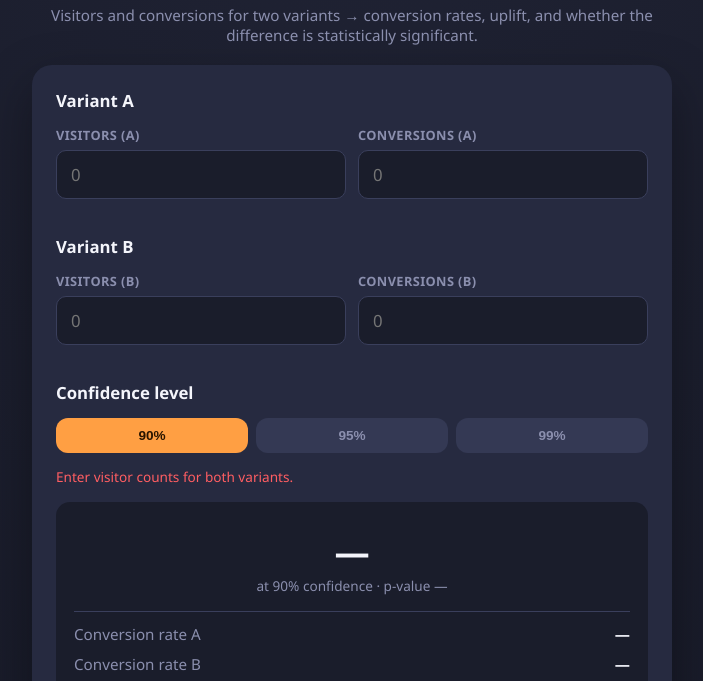
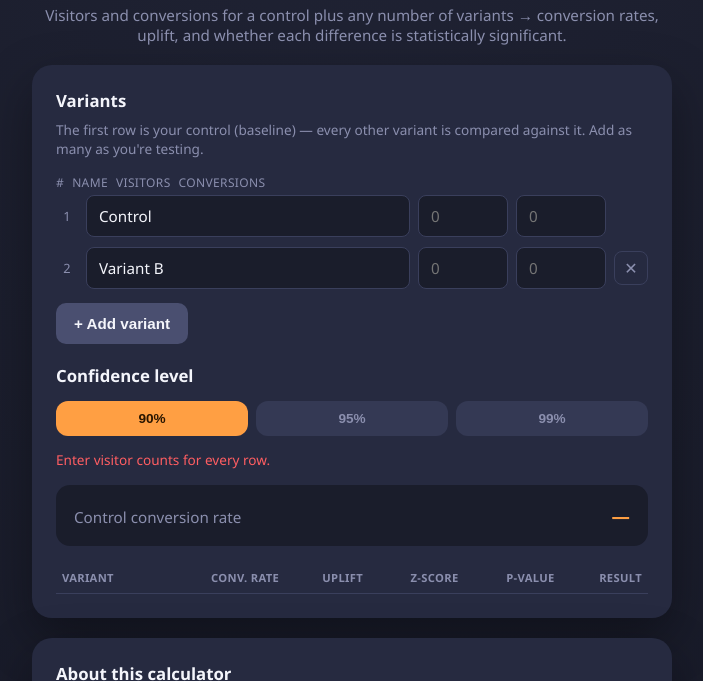
Before and after one commit to kaijxnes/Project-1, a plain HTML site: page ab-test-significance.html in a window 1280 px wide. Both pictures are taken after a click on the button "90%". Shown: the part 109-790 px from the top of the page, without its empty margins (288-991 px from the left). Drawn offline with Linux system fonts and the light colour scheme.

Commit message:
Support unlimited variants in A/B Test Significance Calculator (#24)
Replace the fixed Variant A/B inputs with a dynamic control + N-variant
row list, so each added variant is compared against the control via its
own two-proportion z-test.


Claude-Session: https://claude.ai/code/session_01EVbYo7gdCqnTWQhwH6Xdup

Co-authored-by: Claude <noreply@anthropic.com>

```diff
--- a/ab-test-significance.html
+++ b/ab-test-significance.html
@@ -11,17 +11,17 @@
 <meta charset="UTF-8">
 <meta name="viewport" content="width=device-width, initial-scale=1.0">
 <title>A/B Test Significance Calculator</title>
-<meta name="description" content="Check whether an A/B test result is statistically significant using a two-proportion z-test — conversion rates, uplift, z-score and p-value.">
+<meta name="description" content="Check whether an A/B (or A/B/n) test result is statistically significant using a two-proportion z-test — conversion rates, uplift, z-score and p-value for any number of variants.">
 <link rel="canonical" href="https://lotsofcalcs.com/ab-test-significance.html">
 <meta property="og:type" content="website">
 <meta property="og:site_name" content="Lots Of Calcs">
 <meta property="og:title" content="A/B Test Significance Calculator">
-<meta property="og:description" content="Check whether an A/B test result is statistically significant using a two-proportion z-test — conversion rates, uplift, z-score and p-value.">
+<meta property="og:description" content="Check whether an A/B (or A/B/n) test result is statistically significant using a two-proportion z-test — conversion rates, uplift, z-score and p-value for any number of variants.">
 <meta property="og:url" content="https://lotsofcalcs.com/ab-test-significance.html">
 <meta property="og:image" content="https://lotsofcalcs.com/og-image.jpg">
 <meta name="twitter:card" content="summary_large_image">
 <meta name="twitter:title" content="A/B Test Significance Calculator">
-<meta name="twitter:description" content="Check whether an A/B test result is statistically significant using a two-proportion z-test — conversion rates, uplift, z-score and p-value.">
+<meta name="twitter:description" content="Check whether an A/B (or A/B/n) test result is statistically significant using a two-proportion z-test — conversion rates, uplift, z-score and p-value for any number of variants.">
 <meta name="twitter:image" content="https://lotsofcalcs.com/og-image.jpg">
 <link rel="icon" type="image/x-icon" href="favicon.ico">
 <link rel="icon" type="image/png" sizes="32x32" href="favicon-32.png">
@@ -35,33 +35,25 @@
     <header class="site-header">
       <a class="back-link" href="index.html">← All calculators</a>
       <h1 class="page-title">A/B Test Significance Calculator</h1>
-      <p class="page-subtitle">Visitors and conversions for two variants → conversion rates, uplift, and whether the difference is statistically significant.</p>
+      <p class="page-subtitle">Visitors and conversions for a control plus any number of variants → conversion rates, uplift, and whether each difference is statistically significant.</p>
     </header>
 
     <main class="tool">
-      <p class="tool-section-title">Variant A</p>
-      <div class="field-row">
-        <div class="field">
-          <label for="a-visitors">Visitors (A)</label>
-          <input type="number" id="a-visitors" placeholder="0" step="1" min="0">
-        </div>
-        <div class="field">
-          <label for="a-conversions">Conversions (A)</label>
-          <input type="number" id="a-conversions" placeholder="0" step="1" min="0">
+      <p class="tool-section-title">Variants</p>
+      <p class="tool-hint">The first row is your control (baseline) — every other variant is compared against it. Add as many as you're testing.</p>
+      <div class="table-scroll">
+        <div style="min-width:480px;">
+          <div class="dyn-table-head">
+            <span class="row-index">#</span>
+            <span class="grow">Name</span>
+            <span class="fixed-sm">Visitors</span>
+            <span class="fixed-sm">Conversions</span>
+            <span style="width:34px"></span>
+          </div>
+          <div class="dyn-list" id="variant-rows"></div>
         </div>
       </div>
-
-      <p class="tool-section-title" style="margin-top:20px;">Variant B</p>
-      <div class="field-row">
-        <div class="field">
-          <label for="b-visitors">Visitors (B)</label>
-          <input type="number" id="b-visitors" placeholder="0" step="1" min="0">
-        </div>
-        <div class="field">
-          <label for="b-conversions">Conversions (B)</label>
-          <input type="number" id="b-conversions" placeholder="0" step="1" min="0">
-        </div>
-      </div>
+      <button class="btn btn-ghost" id="add-variant" type="button">+ Add variant</button>
 
       <p class="tool-section-title" style="margin-top:20px;">Confidence level</p>
       <div class="tabs" role="tablist">
@@ -73,23 +65,34 @@
       <p class="tool-hint" id="ab-error" style="color: var(--bad); display: none;"></p>
 
       <div class="result-box" style="margin-top:16px;">
-        <div class="result-hero">
-          <div class="value" id="ab-verdict">—</div>
-          <div class="label">at <span id="ab-confidence-label">95%</span> confidence &middot; p-value <span id="ab-pvalue">—</span></div>
+        <div class="result-grid">
+          <div class="result-row highlight"><span class="r-label" id="control-name-label">Control conversion rate</span><span class="r-value" id="control-rate">—</span></div>
         </div>
-        <hr class="divider">
-        <div class="result-grid">
-          <div class="result-row"><span class="r-label">Conversion rate A</span><span class="r-value" id="ab-rate-a">—</span></div>
-          <div class="result-row"><span class="r-label">Conversion rate B</span><span class="r-value" id="ab-rate-b">—</span></div>
-          <div class="result-row highlight"><span class="r-label">Relative uplift (B vs A)</span><span class="r-value" id="ab-uplift">—</span></div>
-          <div class="result-row"><span class="r-label">Z-score</span><span class="r-value" id="ab-zscore">—</span></div>
+      </div>
+
+      <div class="table-scroll" style="margin-top:16px;">
+        <div style="min-width:560px;">
+          <table class="out-table">
+            <thead>
+              <tr>
+                <th>Variant</th>
+                <th>Conv. rate</th>
+                <th>Uplift</th>
+                <th>Z-score</th>
+                <th>P-value</th>
+                <th>Result</th>
+              </tr>
+            </thead>
+            <tbody id="ab-out-body"></tbody>
+          </table>
         </div>
       </div>
     </main>
     <main class="tool">
       <p class="tool-section-title">About this calculator</p>
-      <p class="about-text">This uses a two-proportion z-test, the standard method for comparing conversion rates between two groups. It pools both variants' conversions to estimate a shared standard error, then measures how many standard errors apart the two observed rates are (the z-score).</p>
-      <p class="about-text">The p-value is the probability of seeing a difference this large (or larger) if there were actually no real difference between the variants. If the p-value is below your chosen significance threshold (5% at 95% confidence, 1% at 99%, and so on), the result is considered statistically significant.</p>
+      <p class="about-text">This uses a two-proportion z-test, the standard method for comparing conversion rates between two groups. Each variant is tested individually against the control: pooling the two groups' conversions to estimate a shared standard error, then measuring how many standard errors apart the two observed rates are (the z-score).</p>
+      <p class="about-text">The p-value is the probability of seeing a difference this large (or larger) if there were actually no real difference between that variant and the control. If the p-value is below your chosen significance threshold (5% at 95% confidence, 1% at 99%, and so on), the result is considered statistically significant.</p>
+      <p class="about-text">Testing several variants against the same control at once increases the chance that at least one shows up "significant" purely by chance &mdash; known as the multiple comparisons problem. Treat borderline results across many variants with extra caution, or raise your confidence level accordingly.</p>
       <p class="about-text">A significant result doesn't guarantee the uplift is real forever &mdash; it means the difference is unlikely to be due to random chance alone, given the sample sizes you tested. Small sample sizes need much larger differences to reach significance than large ones do.</p>
     </main>
 
--- a/ab-test-significance.js
+++ b/ab-test-significance.js
@@ -1,8 +1,8 @@
 let confidenceLevel = 95;
+let rowId = 0;
 
-function num(id) {
-  return parseFloat(document.getElementById(id).value) || 0;
-}
+const rowsEl = document.getElementById("variant-rows");
+const outBody = document.getElementById("ab-out-body");
 
 /* Abramowitz & Stegun 7.1.26 approximation, accurate to ~1.5e-7 */
 function erf(x) {
@@ -39,15 +39,34 @@ function showError(message) {
   errorEl.style.display = message ? "block" : "none";
 }
 
-function resetResults() {
-  document.getElementById("ab-rate-a").textContent = "—";
-  document.getElementById("ab-rate-b").textContent = "—";
-  document.getElementById("ab-uplift").textContent = "—";
-  document.getElementById("ab-zscore").textContent = "—";
-  document.getElementById("ab-pvalue").textContent = "—";
-  const verdictEl = document.getElementById("ab-verdict");
-  verdictEl.textContent = "—";
-  verdictEl.style.color = "";
+function addVariantRow(name, visitors = "", conversions = "") {
+  rowId += 1;
+  const isControl = rowsEl.children.length === 0;
+  const row = document.createElement("div");
+  row.className = "dyn-row";
+  row.dataset.id = rowId;
+  row.innerHTML = `
+    <span class="row-index">${rowsEl.children.length + 1}</span>
+    <input class="grow" type="text" placeholder="e.g. Variant B" value="${name}" data-field="name">
+    <input class="fixed-sm" type="number" placeholder="0" min="0" step="1" value="${visitors}" data-field="visitors">
+    <input class="fixed-sm" type="number" placeholder="0" min="0" step="1" value="${conversions}" data-field="conversions">
+    ${isControl ? '<span style="width:34px"></span>' : '<button class="btn-remove" type="button" title="Remove">✕</button>'}
+  `;
+  const removeBtn = row.querySelector(".btn-remove");
+  if (removeBtn) {
+    removeBtn.addEventListener("click", () => {
+      row.remove();
+      renumber();
+      recalculate();
+    });
+  }
+  rowsEl.appendChild(row);
+}
+
+function renumber() {
+  [...rowsEl.children].forEach((row, i) => {
+    row.querySelector(".row-index").textContent = i + 1;
+  });
 }
 
 function setConfidence(level) {
@@ -55,64 +74,88 @@ function setConfidence(level) {
   document.querySelectorAll(".tab[data-confidence]").forEach((tab) => {
     tab.classList.toggle("active", Number(tab.dataset.confidence) === level);
   });
-  calculate();
+  recalculate();
 }
 
 document.querySelectorAll(".tab[data-confidence]").forEach((tab) => {
   tab.addEventListener("click", () => setConfidence(Number(tab.dataset.confidence)));
 });
 
-function calculate() {
-  const visitorsA = num("a-visitors");
-  const conversionsA = num("a-conversions");
-  const visitorsB = num("b-visitors");
-  const conversionsB = num("b-conversions");
+function recalculate() {
+  const rows = [...rowsEl.children].map((row) => ({
+    name: row.querySelector('[data-field="name"]').value.trim() || `Variant ${row.querySelector(".row-index").textContent}`,
+    visitors: parseFloat(row.querySelector('[data-field="visitors"]').value) || 0,
+    conversions: parseFloat(row.querySelector('[data-field="conversions"]').value) || 0,
+    hasVisitorsInput: row.querySelector('[data-field="visitors"]').value !== "",
+  }));
 
-  document.getElementById("ab-confidence-label").textContent = confidenceLevel + "%";
+  outBody.innerHTML = "";
 
-  if (visitorsA < 0 || conversionsA < 0 || visitorsB < 0 || conversionsB < 0) {
-    showError("Values can't be negative.");
-    resetResults();
+  if (rows.length < 2) {
+    showError("Add at least one variant to compare against the control.");
+    document.getElementById("control-rate").textContent = "—";
     return;
   }
-  if (conversionsA > visitorsA || conversionsB > visitorsB) {
-    showError("Conversions can't exceed visitors.");
-    resetResults();
-    return;
+
+  for (const r of rows) {
+    if (r.visitors < 0 || r.conversions < 0) {
+      showError("Values can't be negative.");
+      document.getElementById("control-rate").textContent = "—";
+      return;
+    }
+    if (r.conversions > r.visitors) {
+      showError("Conversions can't exceed visitors.");
+      document.getElementById("control-rate").textContent = "—";
+      return;
+    }
   }
-  if (visitorsA === 0 || visitorsB === 0) {
-    showError("Enter visitor counts for both variants.");
-    resetResults();
+
+  if (rows.some((r) => r.visitors === 0)) {
+    showError("Enter visitor counts for every row.");
+    document.getElementById("control-rate").textContent = "—";
     return;
   }
 
   showError("");
 
-  const rateA = conversionsA / visitorsA;
-  const rateB = conversionsB / visitorsB;
-  const uplift = rateA !== 0 ? ((rateB - rateA) / rateA) * 100 : rateB > 0 ? Infinity : 0;
-
-  const pooled = (conversionsA + conversionsB) / (visitorsA + visitorsB);
-  const se = Math.sqrt(pooled * (1 - pooled) * (1 / visitorsA + 1 / visitorsB));
-  const z = se !== 0 ? (rateB - rateA) / se : 0;
-  const pValue = twoTailedPValue(z);
+  const control = rows[0];
+  const controlRate = control.conversions / control.visitors;
+  document.getElementById("control-name-label").textContent = `${control.name} conversion rate`;
+  document.getElementById("control-rate").textContent = (controlRate * 100).toFixed(2) + "%";
 
   const alpha = 1 - confidenceLevel / 100;
-  const significant = pValue < alpha;
 
-  document.getElementById("ab-rate-a").textContent = (rateA * 100).toFixed(2) + "%";
-  document.getElementById("ab-rate-b").textContent = (rateB * 100).toFixed(2) + "%";
-  document.getElementById("ab-uplift").textContent = isFinite(uplift) ? fmtPercent(uplift) : "—";
-  document.getElementById("ab-zscore").textContent = z.toFixed(2);
-  document.getElementById("ab-pvalue").textContent = pValue.toFixed(4);
+  rows.slice(1).forEach((variant) => {
+    const rate = variant.conversions / variant.visitors;
+    const uplift = controlRate !== 0 ? ((rate - controlRate) / controlRate) * 100 : rate > 0 ? Infinity : 0;
 
-  const verdictEl = document.getElementById("ab-verdict");
-  verdictEl.textContent = significant ? "Significant" : "Not significant";
-  verdictEl.style.color = significant ? "var(--good)" : "var(--bad)";
+    const pooled = (control.conversions + variant.conversions) / (control.visitors + variant.visitors);
+    const se = Math.sqrt(pooled * (1 - pooled) * (1 / control.visitors + 1 / variant.visitors));
+    const z = se !== 0 ? (rate - controlRate) / se : 0;
+    const pValue = twoTailedPValue(z);
+    const significant = pValue < alpha;
+
+    const tr = document.createElement("tr");
+    tr.innerHTML = `
+      <td>${variant.name}</td>
+      <td>${(rate * 100).toFixed(2)}%</td>
+      <td class="${uplift > 0 ? "pos" : uplift < 0 ? "neg" : ""}">${isFinite(uplift) ? fmtPercent(uplift) : "—"}</td>
+      <td>${z.toFixed(2)}</td>
+      <td>${pValue.toFixed(4)}</td>
+      <td class="${significant ? "pos" : "neg"}">${significant ? "Significant" : "Not significant"}</td>
+    `;
+    outBody.appendChild(tr);
+  });
 }
 
-["a-visitors", "a-conversions", "b-visitors", "b-conversions"].forEach((id) => {
-  document.getElementById(id).addEventListener("input", calculate);
+document.getElementById("add-variant").addEventListener("click", () => {
+  const nextLetter = String.fromCharCode(65 + rowsEl.children.length);
+  addVariantRow(`Variant ${nextLetter}`);
+  recalculate();
 });
 
-resetResults();
+rowsEl.addEventListener("input", recalculate);
+
+addVariantRow("Control");
+addVariantRow("Variant B");
+recalculate();
```
Also changed, not shown: growth.html (+1 -1 lines), index.html (+1 -1 lines), margin-markup.html (+1 -1 lines), vat.html (+1 -1 lines).
